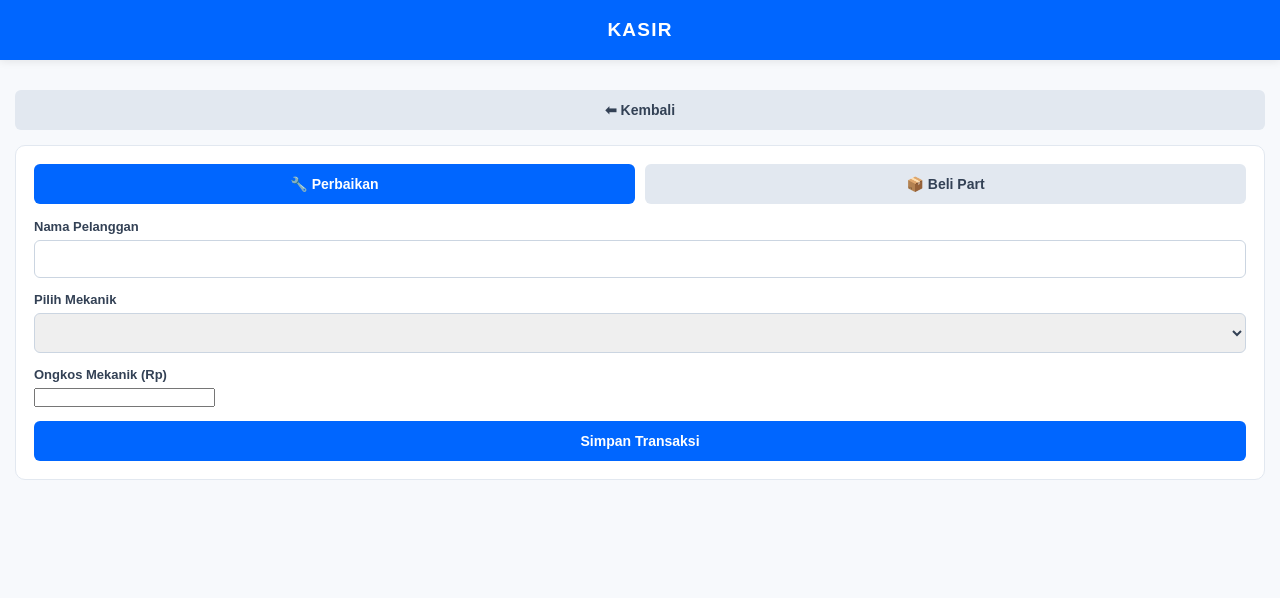
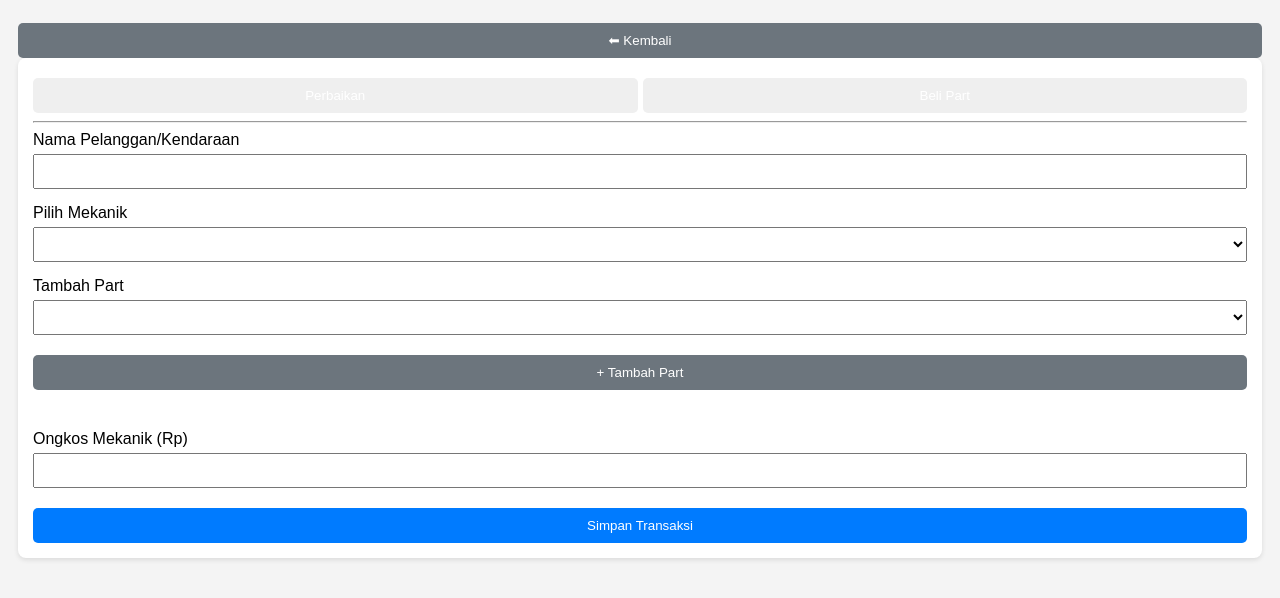
Before and after one commit to Nusaindotek/OTOPOS, a plain HTML site: page index.html in a window 1280 px wide. Both pictures are taken after a click on the element "💰 Kasir". Drawn offline with Linux system fonts and the light colour scheme.

Commit message:
Update index.html

```diff
--- a/index.html
+++ b/index.html
@@ -3,15 +3,23 @@
 <head>
     <meta charset="UTF-8">
     <meta name="viewport" content="width=device-width, initial-scale=1.0">
-    <title>OTOPOS - Offline POS</title>
-    <link rel="stylesheet" href="style.css">
+    <title>OTOPOS</title>
+    <style>
+        body { font-family: sans-serif; padding: 10px; background: #f4f4f4; }
+        .page-container { display: none; }
+        .view-home #page-home, .view-kasir #page-kasir, .view-stok #page-stok, .view-riwayat #page-riwayat, .view-mekanik #page-mekanik, .view-setting #page-setting { display: block; }
+        .card { background: white; padding: 15px; margin-bottom: 10px; border-radius: 8px; box-shadow: 0 2px 5px rgba(0,0,0,0.1); }
+        .menu-item { background: #fff; padding: 15px; margin: 10px 0; border-radius: 8px; cursor: pointer; text-align: center; font-weight: bold; }
+        .btn { padding: 10px; border: none; border-radius: 5px; cursor: pointer; color: white; width: 100%; margin-top: 5px; }
+        .btn-primary { background: #007bff; }
+        .btn-secondary { background: #6c757d; }
+        input, select { width: 100%; padding: 8px; margin: 5px 0 15px 0; box-sizing: border-box; }
+        .tag { display: inline-block; background: #eee; padding: 5px 10px; border-radius: 15px; margin-right: 5px; margin-bottom: 5px; }
+    </style>
 </head>
 <body class="view-home">
-    <div class="app-header-bar"><h2 id="header-title" class="centered-title">HOME</h2></div>
-    <div class="app-content">
-        <!-- HOME -->
     <div id="page-home" class="page-container">
-            <div class="profile-card"><h2 id="display-nama-bengkel">Bengkel Maju Motor</h2></div>
+        <h2>Menu Utama</h2>
         <div class="menu-list">
             <div class="menu-item" onclick="navigateTo('kasir')">💰 Kasir</div>
             <div class="menu-item" onclick="navigateTo('stok')">📦 Daftar Part</div>
@@ -23,31 +31,42 @@
 
     <!-- KASIR -->
     <div id="page-kasir" class="page-container">
-            <button class="btn btn-secondary mb-3" onclick="navigateTo('home')">⬅ Kembali</button>
+        <button class="btn btn-secondary" onclick="navigateTo('home')">⬅ Kembali</button>
         <div class="card">
-                <div style="display: flex; gap: 10px; margin-bottom: 15px;">
-                    <button class="btn btn-primary" onclick="setJenis('Perbaikan')" id="btn-perbaikan">🔧 Perbaikan</button>
-                    <button class="btn btn-secondary" onclick="setJenis('Part')" id="btn-part">📦 Beli Part</button>
+            <div style="display: flex; gap: 5px;">
+                <button class="btn" id="btn-perbaikan" onclick="setJenis('Perbaikan')">Perbaikan</button>
+                <button class="btn" id="btn-part" onclick="setJenis('Part')">Beli Part</button>
             </div>
-                <div class="form-group"><label>Nama Pelanggan</label><input type="text" id="kasir-nama"></div>
-                <div class="form-group" id="group-mekanik"><label>Pilih Mekanik</label><select id="kasir-mekanik"></select></div>
+            <hr>
+            <label>Nama Pelanggan/Kendaraan</label>
+            <input type="text" id="kasir-nama">
 
-                <!-- Input biaya ini akan disembunyikan jika pilih Beli Part -->
-                <div class="form-group" id="group-biaya">
-                    <label id="label-biaya">Ongkos Mekanik (Rp)</label>
+            <div id="div-mekanik">
+                <label>Pilih Mekanik</label>
+                <select id="kasir-mekanik"></select>
+            </div>
+
+            <label>Tambah Part</label>
+            <select id="select-part-list"></select>
+            <button class="btn btn-secondary" onclick="tambahPart()">+ Tambah Part</button>
+
+            <div id="div-part-terpilih" style="margin: 10px 0; min-height: 20px;"></div>
+
+            <div id="div-biaya">
+                <label>Ongkos Mekanik (Rp)</label>
                 <input type="number" id="kasir-biaya">
             </div>
 
-                <button class="btn btn-primary" style="width:100%" onclick="prosesTransaksi()">Simpan Transaksi</button>
+            <button class="btn btn-primary" onclick="simpanTransaksi()">Simpan Transaksi</button>
         </div>
     </div>
 
-        <!-- STOK, RIWAYAT, MEKANIK, SETTING -->
-        <div id="page-stok" class="page-container"><button class="btn btn-secondary mb-3" onclick="navigateTo('home')">⬅ Kembali</button><div id="list-stok"></div></div>
-        <div id="page-riwayat" class="page-container"><button class="btn btn-secondary mb-3" onclick="navigateTo('home')">⬅ Kembali</button><div id="list-riwayat"></div></div>
-        <div id="page-mekanik" class="page-container"><button class="btn btn-secondary mb-3" onclick="navigateTo('home')">⬅ Kembali</button><div id="list-mekanik"></div></div>
-        <div id="page-setting" class="page-container"><button class="btn btn-secondary mb-3" onclick="navigateTo('home')">⬅ Kembali</button><input type="text" id="set-nama-bengkel"><button class="btn btn-primary" onclick="simpanPengaturan()">Simpan</button></div>
-    </div>
+    <!-- Halaman Lain -->
+    <div id="page-stok" class="page-container"><button class="btn" onclick="navigateTo('home')">Kembali</button><h3>Stok</h3><div id="list-stok"></div></div>
+    <div id="page-riwayat" class="page-container"><button class="btn" onclick="navigateTo('home')">Kembali</button><h3>Riwayat</h3><div id="list-riwayat"></div></div>
+    <div id="page-mekanik" class="page-container"><button class="btn" onclick="navigateTo('home')">Kembali</button><h3>Mekanik</h3><div id="list-mekanik"></div></div>
+    <div id="page-setting" class="page-container"><button class="btn" onclick="navigateTo('home')">Kembali</button><h3>Setting</h3><input type="text" id="set-nama"><button class="btn btn-primary" onclick="simpanSetting()">Simpan</button></div>
+
     <script src="script.js"></script>
 </body>
 </html>
```
Lines whose indentation alone changed are shown as unchanged.
